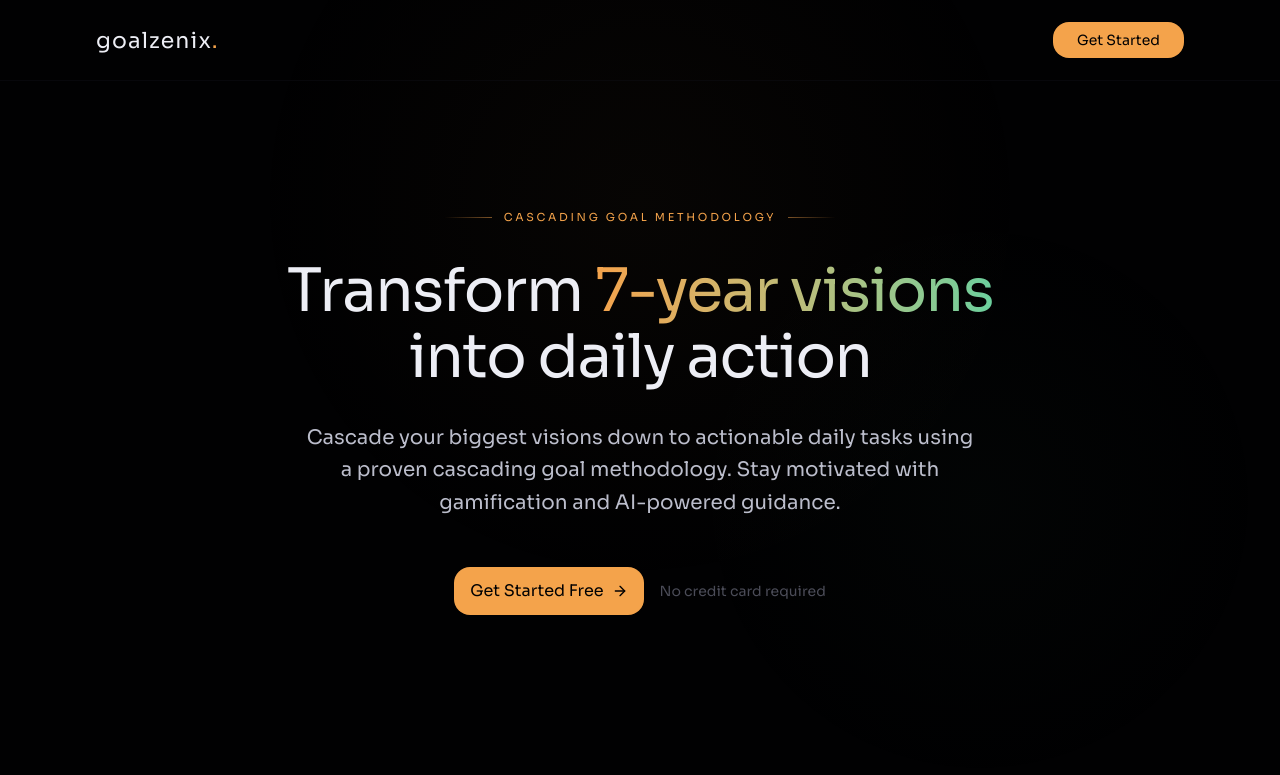
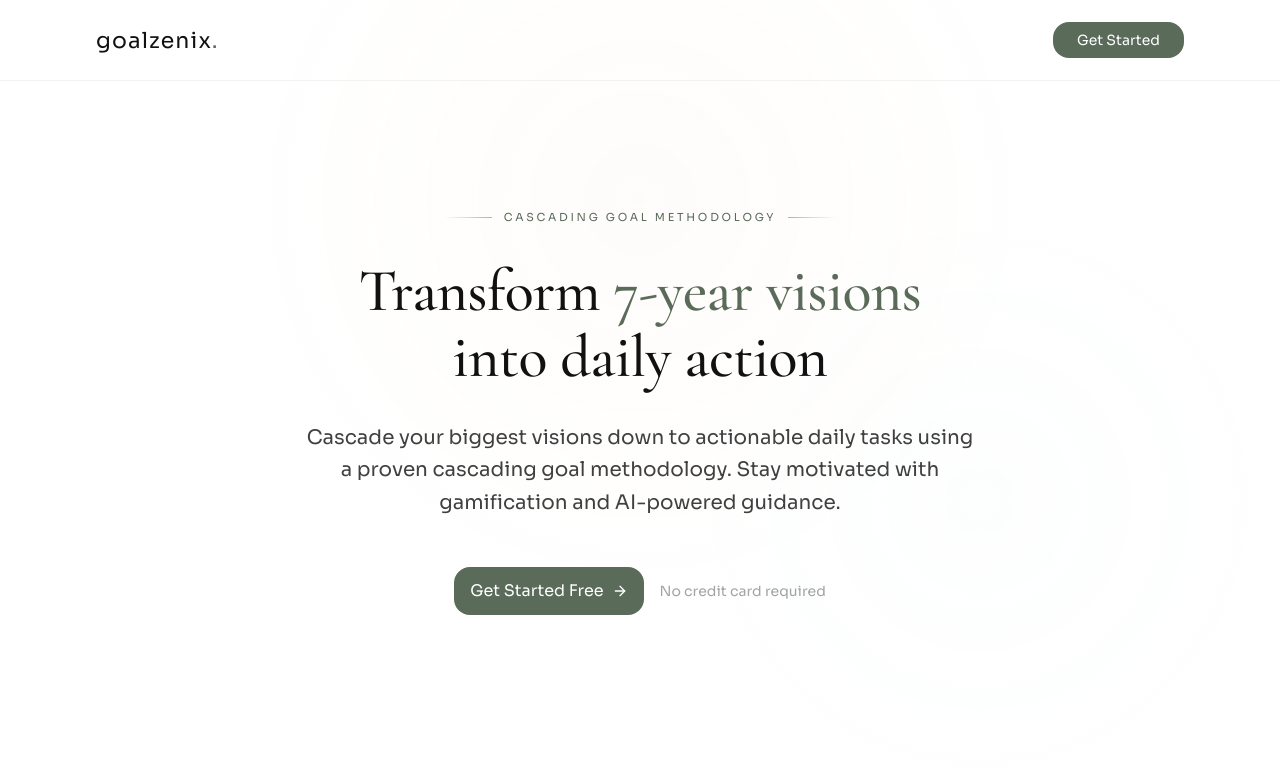
Before and after one commit to cttsu1721/goalix, a Next.js app: page / in a window 1280 px wide. Shown: the top 775 px of the page. Built offline with nearby package versions, Linux system fonts and the light colour scheme.

Commit message:
chore: set Zen Light as default theme

```diff
--- a/src/components/theme-provider.tsx
+++ b/src/components/theme-provider.tsx
@@ -9,14 +9,14 @@ type ThemeProviderProps = React.ComponentProps<typeof NextThemesProvider>;
  * Theme provider for Goalzenix
  *
  * Themes:
- * - "dark" (default) - Yoru Zen: Deep midnight blue with golden lantern accents
- * - "light" - Zen Minimalist: Pure white with sage accents and serif typography
+ * - "light" (default) - Zen Light: Pure white with sage accents and serif typography
+ * - "dark" - Yoru Zen: Deep midnight blue with golden lantern accents
  */
 export function ThemeProvider({ children, ...props }: ThemeProviderProps) {
   return (
     <NextThemesProvider
       attribute="class"
-      defaultTheme="dark"
+      defaultTheme="light"
       enableSystem={false}
       disableTransitionOnChange={false}
       themes={["dark", "light"]}
```
